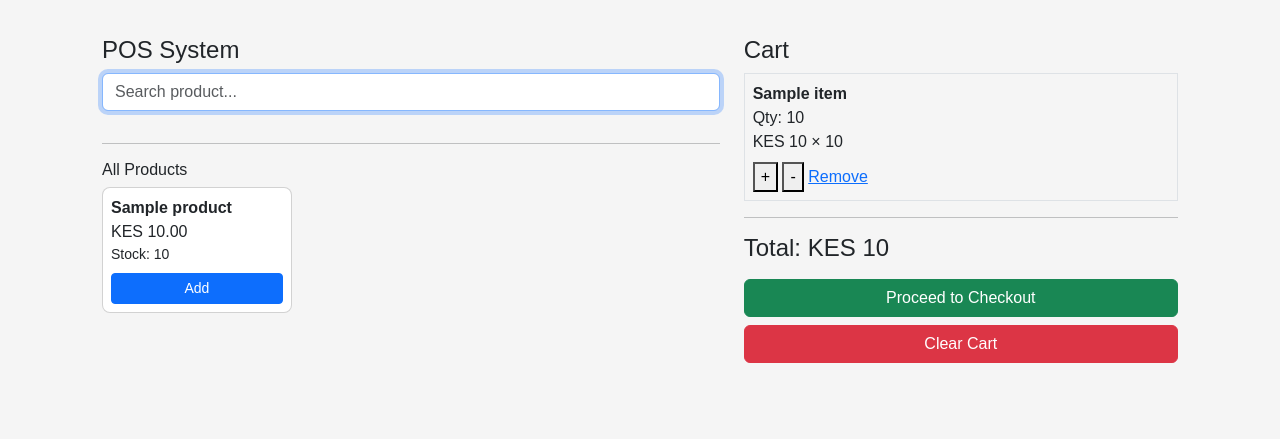
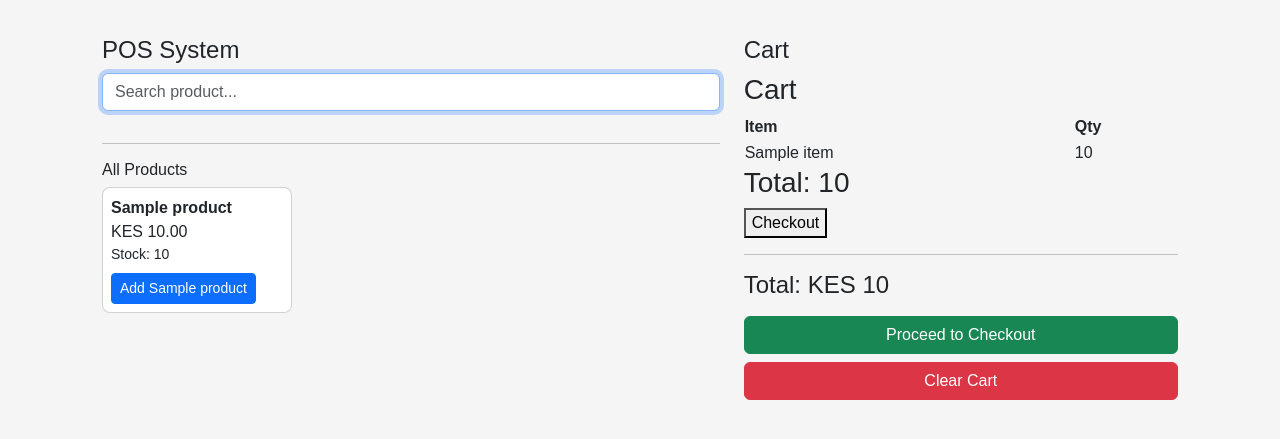
Before and after one commit to Michael-Nyawade/smart-duka, a Django app: template templates/pos/pos_home.html in a window 1280 px wide. Shown: the top 439 px of the page. Run offline with Django 5.2, Linux system fonts and the light colour scheme; tables that the repository leaves empty hold one stand-in row (values such as "Sample post"); the template is opened without the code that fills it: values that come from a table or form of the project are taken from there, most other values are stand-ins (such as "Sample title", 1, 10 or a date in 2020); some libraries are stand-ins or nearby versions.

Commit message:
Integrated HTMX for real-time POS cart updates

```diff
--- a/pos/urls.py
+++ b/pos/urls.py
@@ -18,6 +18,7 @@ urlpatterns = [
     # AJAX Cart API
     path('api/add-to-cart/', views.api_add_to_cart, name='api_add_to_cart'),
     path('api/cart/update/', views.api_update_cart, name='api_update_cart'),
+    path("htmx/cart/add/", views.htmx_add_to_cart, name="htmx_add_to_cart"),
 
     # Product utilities
     path('products/partial/', views.pos_products_partial, name='pos_products_partial'),
--- /dev/null
+++ b/templates/pos/partials/cart.html
@@ -0,0 +1,27 @@
+<h3>Cart</h3>
+
+{% if cart %}
+
+<table width="100%">
+    <tr>
+        <th>Item</th>
+        <th>Qty</th>
+    </tr>
+
+    {% for key, item in cart.items %}
+    <tr>
+        <td>{{ item.name }}</td>
+        <td>{{ item.qty }}</td>
+    </tr>
+    {% endfor %}
+</table>
+
+<h3>Total: {{ total }}</h3>
+
+<a href="{% url 'checkout' %}">
+    <button>Checkout</button>
+</a>
+
+{% else %}
+<p>Cart is empty</p>
+{% endif %}
--- a/templates/pos/pos_home.html
+++ b/templates/pos/pos_home.html
@@ -45,12 +45,17 @@
                             Stock: {{ product.stock_quantity }}
                         </small>
 
-                        <button
-                            class="btn btn-sm btn-primary mt-2"
-                            onclick="addToCart('{{ product.id }}')"
+                        <!-- HTMX Add to Cart -->
+                        <form
+                            hx-post="{% url 'htmx_add_to_cart' %}"
+                            hx-target="#cart-box"
+                            hx-swap="innerHTML"
                         >
-                            Add
-                        </button>
+                            <input type="hidden" name="product_id" value="{{ product.id }}">
+                            <button type="submit" class="btn btn-sm btn-primary mt-2">
+                                Add {{ product.name }}
+                            </button>
+                        </form>
 
                     </div>
 
@@ -66,39 +71,7 @@
             <h4>Cart</h4>
 
             <div id="cart-box">
-
-                {% if cart %}
-
-                    {% for key, item in cart.items %}
-
-                        <div class="border p-2 mb-2">
-
-                            <strong>{{ item.name }}</strong>
-
-                            <div>
-                                Qty: {{ item.qty }}
-                            </div>
-
-                            <div>
-                                KES {{ item.price }} × {{ item.qty }}
-                            </div>
-
-                            <div class="mt-2">
-
-                                <button onclick="updateCart('{{ key }}', 'increase')">+</button>
-                                <button onclick="updateCart('{{ key }}', 'decrease')">-</button>
-                                <a href="{% url 'remove_from_cart' key %}">Remove</a>
-
-                            </div>
-
-                        </div>
-
-                    {% endfor %}
-
-                {% else %}
-                    <p>Cart is empty</p>
-                {% endif %}
-
+                {% include "pos/partials/cart.html" %}
             </div>
 
             <hr>
@@ -122,55 +95,6 @@
 </div>
 
 <script>
-
-// =============================
-// FAST ADD TO CART (AJAX)
-// =============================
-function addToCart(productId) {
-
-    fetch("{% url 'api_add_to_cart' %}", {
-        method: "POST",
-        headers: {
-            "Content-Type": "application/x-www-form-urlencoded",
-            "X-CSRFToken": "{{ csrf_token }}"
-        },
-        body: "product_id=" + productId
-    })
-    .then(res => res.json())
-    .then(data => {
-
-        // Update total instantly
-        document.getElementById("cart-total").innerText = data.total;
-
-        // Visual feedback
-        console.log("Added:", data);
-    });
-}
-
-
-// =============================
-// UPDATE CART QUANTITY (AJAX)
-// =============================
-function updateCart(productId, action) {
-
-    fetch("{% url 'api_update_cart' %}", {
-        method: "POST",
-        headers: {
-            "Content-Type": "application/x-www-form-urlencoded",
-            "X-CSRFToken": "{{ csrf_token }}"
-        },
-        body: "product_id=" + productId + "&action=" + action
-    })
-    .then(res => res.json())
-    .then(data => {
-
-        document.getElementById("cart-total").innerText = data.total;
-
-        console.log("Cart updated:", data);
-    });
-}
-
-
 // =============================
 // LIVE SEARCH (keyboard POS base)
 // =============================
@@ -209,7 +133,18 @@ searchInput.addEventListener("input", function () {
                 KES ${product.price} | Stock: ${product.stock}
             `;
 
-            div.onclick = () => addToCart(product.id);
+            // HTMX alternative: inject form dynamically
+            div.onclick = () => {
+                const form = document.createElement("form");
+                form.setAttribute("hx-post", "{% url 'htmx_add_to_cart' %}");
+                form.setAttribute("hx-target", "#cart-box");
+                form.setAttribute("hx-swap", "innerHTML");
+                form.innerHTML = `
+                    <input type="hidden" name="product_id" value="${product.id}">
+                `;
+                document.body.appendChild(form);
+                form.submit();
+            };
 
             resultsBox.appendChild(div);
         });
@@ -217,7 +152,6 @@ searchInput.addEventListener("input", function () {
     }, 200);
 
 });
-
 </script>
 
 {% endblock %}
```
Also changed, not shown: pos/views.py (+31 -0 lines), inventory/migrations/0005_product_reorder_level_and_more.py (added).
